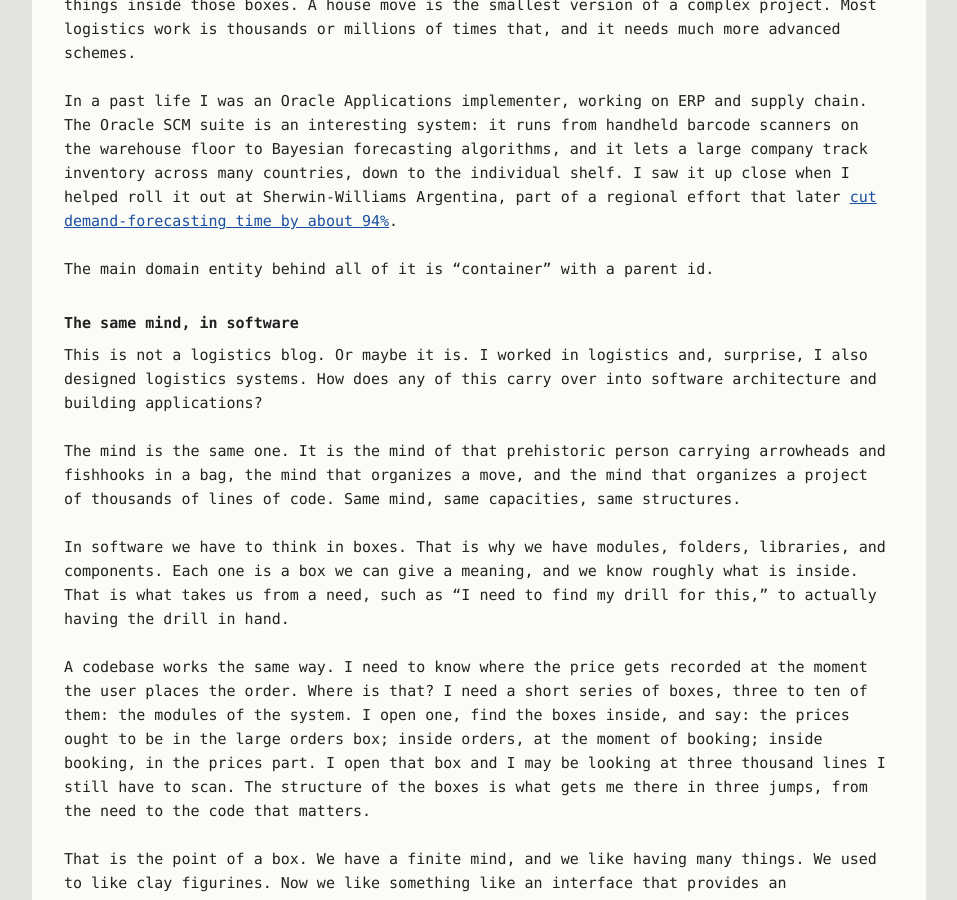
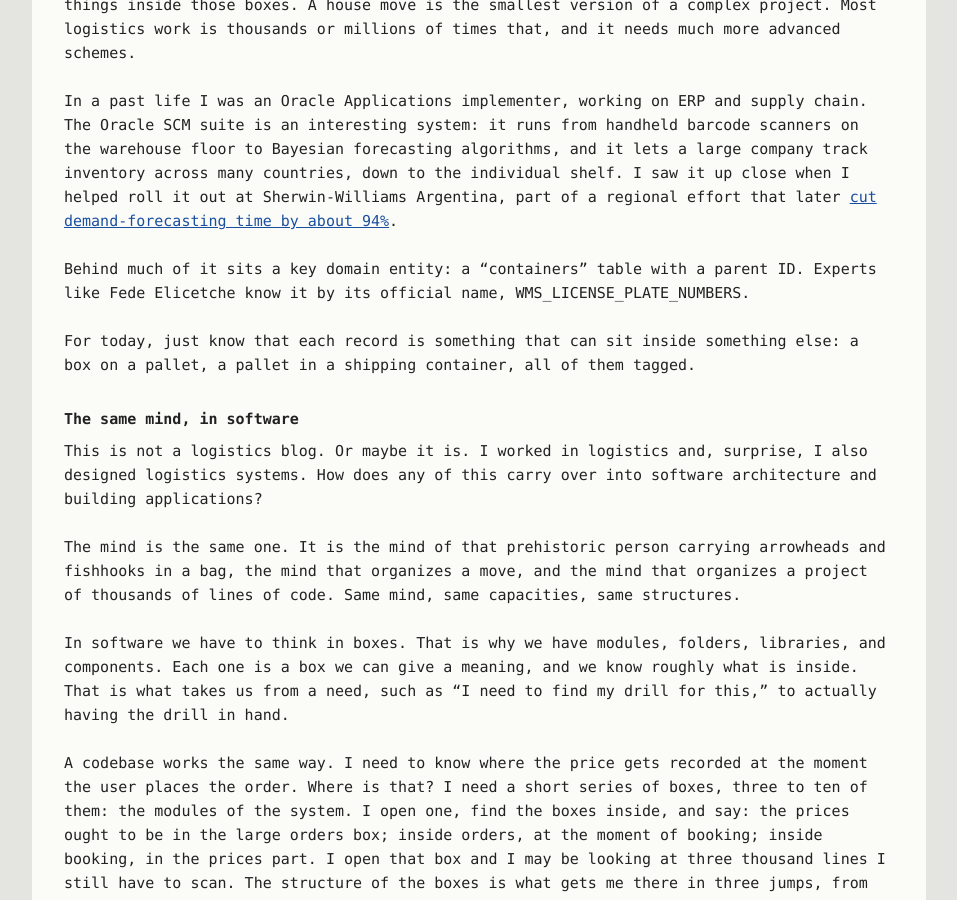
Before and after one commit to the-guish/the-dog-ate-my-typewriter, a Jekyll site: the page built from _posts/2026-11-01-my-dear-box.md, in a window 1280 px wide and 900 px high, scrolled down 1070 px. Shown: the whole window, without its empty margins (161-1118 px from the left). Built offline with Jekyll 4.4.1, drawn with Linux system fonts in a browser that asks for light colours; our own code applies the rules of GitHub Pages for plain Markdown files.

Commit message:
Name the containers table behind the supply-chain boxes
The entity is a containers table with a parent ID, WMS_LICENSE_PLATE_NUMBERS, and each record can sit inside another.

Co-authored-by: Luis Castro <the-guish@users.noreply.github.com>

```diff
--- a/_posts/2026-11-01-my-dear-box.md
+++ b/_posts/2026-11-01-my-dear-box.md
@@ -22,7 +22,9 @@ There is no way to run a large project without a structure, and without a plan f
 
 In a past life I was an Oracle Applications implementer, working on ERP and supply chain. The Oracle SCM suite is an interesting system: it runs from handheld barcode scanners on the warehouse floor to Bayesian forecasting algorithms, and it lets a large company track inventory across many countries, down to the individual shelf. I saw it up close when I helped roll it out at Sherwin-Williams Argentina, part of a regional effort that later [cut demand-forecasting time by about 94%](https://www.slideshare.net/slideshow/zero-downtime-for-oracle-ebusiness-suite-on-oracle-exalogic/40254433).
 
-The main domain entity behind all of it is "container" with a parent id.
+Behind much of it sits a key domain entity: a "containers" table with a parent ID. Experts like Fede Elicetche know it by its official name, WMS_LICENSE_PLATE_NUMBERS.
+
+For today, just know that each record is something that can sit inside something else: a box on a pallet, a pallet in a shipping container, all of them tagged.
 
 ## The same mind, in software
 
```
